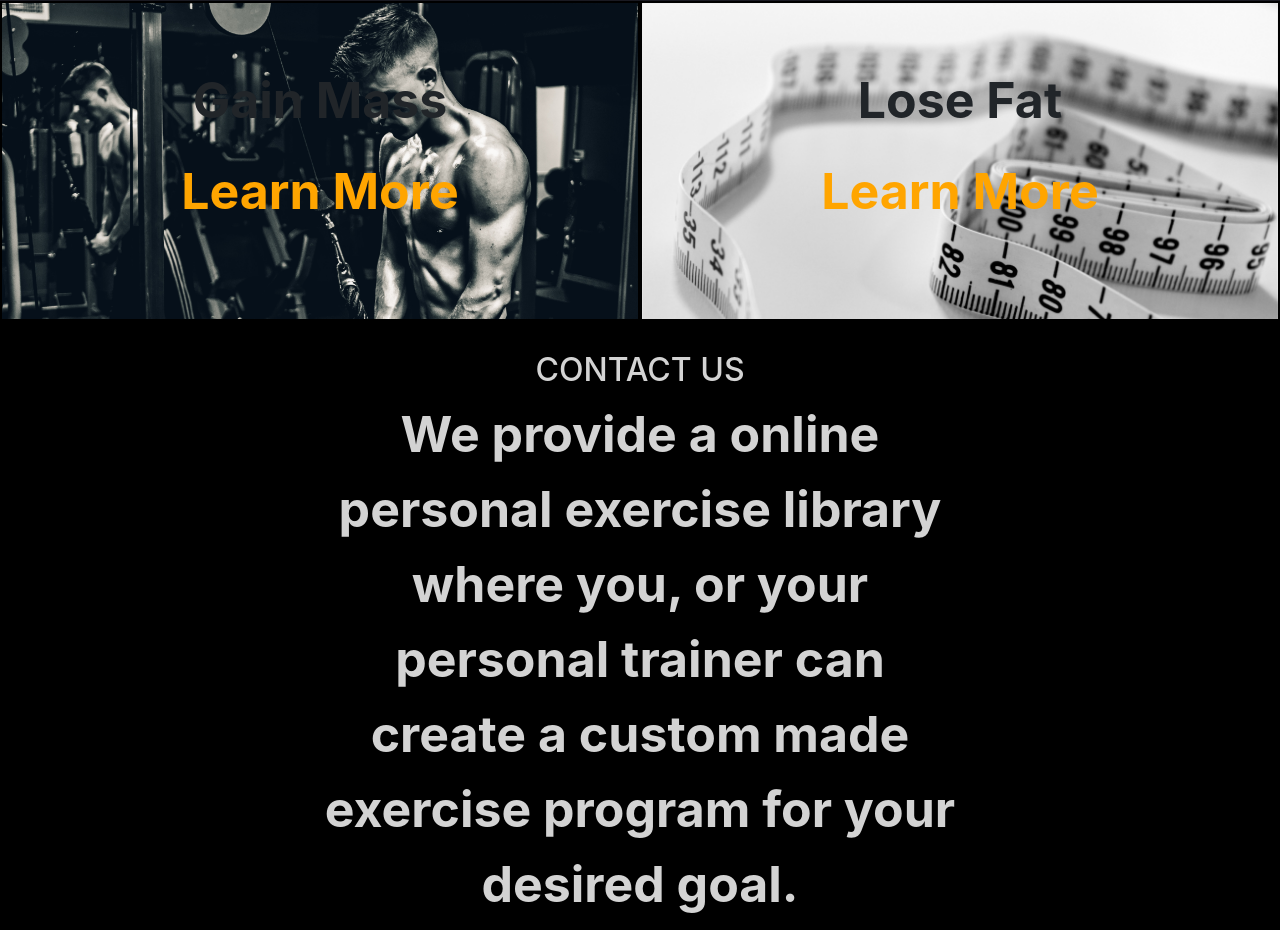
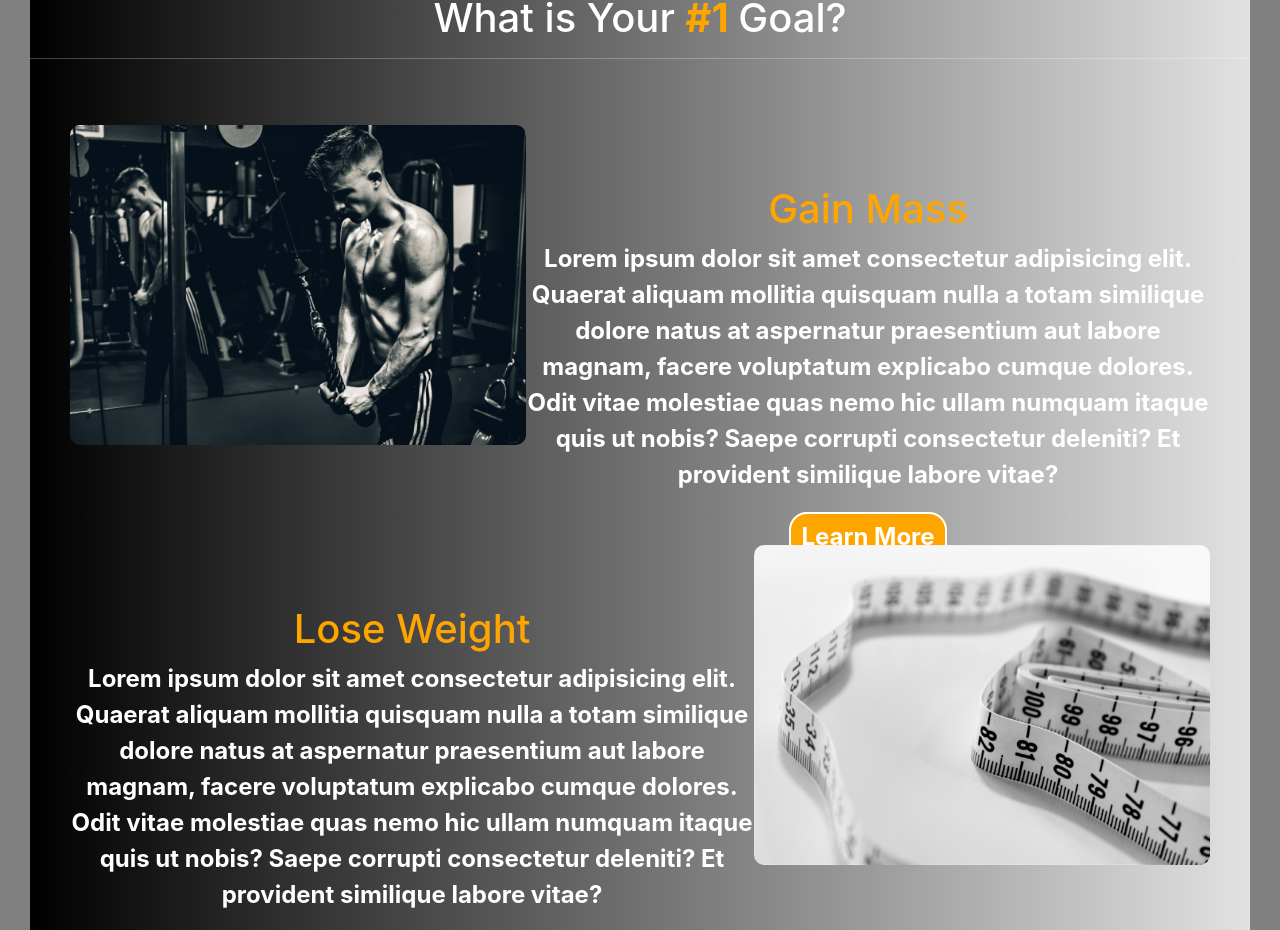
Before and after one commit to CanSudor95/fitness-website, a React (Create React App) app: page / in a window 1280 px wide. Shown: the part 754-1684 px from the top of the page. Built offline with nearby package versions, Linux system fonts and the light colour scheme; the HTML template or start-up script is replaced by a standard one.

Commit message:
Footer added and Home Page Edited

```diff
--- a/src/App.js
+++ b/src/App.js
@@ -1,25 +1,37 @@
 import "./App.css";
+import React, { useState } from "react";
 import NavBar from "./components/Navbar/NavBar";
 import { BrowserRouter, Routes, Route } from "react-router-dom";
 import Home from "./Pages/Home/Home";
 import Contact from "./Pages/Contact/Contact";
 import Exercises from "./Pages/Exercises/Exercises";
 import SingleExercise from "./Pages/Exercises/SingleExercise";
+import MyExercises from "./Pages/Exercises/MyExercises";
 import Login from "./Pages/Login/Login";
 import Error from "./Pages/Error";
+import Footer from "./components/Footer/Footer";
+
+import exercises from "./Data";
 
 function App() {
+  const [exerciseList, setExerciseList] = useState([]);
+  const { allExercises } = exercises;
   return (
     <BrowserRouter>
       <NavBar />
       <Routes>
         <Route path="/" element={<Home />} />
         <Route path="Contact" element={<Contact />} />
-        <Route path="Exercises" element={<Exercises />} />
+        <Route path="Exercises" element={<Exercises props={allExercises} />} />
         <Route path="/Exercises/:exerciseId" element={<SingleExercise />} />
+        <Route
+          path="MyExercises"
+          element={<MyExercises exerciseList={exerciseList} />}
+        />
         <Route path="Login" element={<Login />} />
         <Route path="*" element={<Error />} />
       </Routes>
+      <Footer />
     </BrowserRouter>
   );
 }
--- a/src/Pages/Exercises/Exercises.css
+++ b/src/Pages/Exercises/Exercises.css
@@ -2,8 +2,7 @@ section {
   /*   padding: 2rem 0; */
   width: 100%;
   height: 100%;
-  max-width: var(--max-width);
-  margin: 40px auto;
+  padding: 60px 30px;
   background-color: grey;
 }
 
@@ -37,4 +36,31 @@ section {
   display: flex;
   justify-content: center;
   align-items: center;
+  margin-left: 50px;
 }
+
+.fitnessHeader {
+  background-image: url(../../../public/CoachPicture.jpg);
+  background-size: cover;
+  background-position: 0px -150px;
+  background-repeat: no-repeat;
+  width: 100%;
+  height: 300px;
+  align-items: center;
+  margin: 10px 0;
+}
+
+.fitnessHeader .content1 {
+  width: 20%;
+  height: 100%;
+  text-align: center;
+  display: flex;
+  align-items: center;
+  justify-content: center;
+  color: rgb(255, 255, 255);
+  font-size: 30px;
+  padding-left: 50px;
+}
+.header .content1 b {
+  color: #d90c0c;
+}
--- /dev/null
+++ b/src/Pages/Exercises/MyExercises.css
@@ -0,0 +1,6 @@
+.container {
+  margin-top: 50px;
+}
+.warning {
+  background-color: red;
+}
--- a/src/Pages/Exercises/MyExercises.js
+++ b/src/Pages/Exercises/MyExercises.js
@@ -1,7 +1,17 @@
 import React from "react";
+import "./MyExercises.css";
 
-function MyExercises() {
-  return <div>MyExercises</div>;
+function MyExercises(exerciseList) {
+  console.log(exerciseList.exerciseList.length);
+
+  return (
+    <div className="container">
+      <h1>My Exercises</h1>
+      {exerciseList.exerciseList.length === 0 && (
+        <div>There isn't any Exercises yet. Please pick one. </div>
+      )}
+    </div>
+  );
 }
 
 export default MyExercises;
--- a/src/Pages/Exercises/SingleExercise.js
+++ b/src/Pages/Exercises/SingleExercise.js
@@ -7,7 +7,7 @@ function SingleExercise() {
   const { exerciseId } = useParams();
   const exercise = exercises.find((exercise) => exercise.id === exerciseId);
 
-  const { id, image, name, difficulty, bodyPart, description } = exercise;
+  const { image, name, difficulty, bodyPart, description } = exercise;
   return (
     <div className="container">
       <div className="title">
--- a/src/Pages/Home/Home.css
+++ b/src/Pages/Home/Home.css
@@ -31,7 +31,7 @@
   padding-left: 50px;
 }
 .header .content1 b {
-  color: #d90c0c;
+  color: orange;
 }
 
 .about {
@@ -55,13 +55,16 @@
 }
 
 .content2 {
-  background-color: rgb(26, 26, 34);
-  color: yellow;
+  padding: 2em 0;
+  background: linear-gradient(to right, #000000 0%, #ffffff 113%);
+  color: white;
+  font-size: 24px;
 }
 .options {
   display: flex;
   text-align: center;
   justify-content: center;
+  padding: 50px 40px;
 }
 .options .option1 {
   background-image: url(../../../public/GainMass.jpg);
@@ -70,7 +73,7 @@
   height: 40vh;
   width: 50%;
   border: 2px solid black;
-  padding-top: 60px;
+  padding: 60px;
 }
 .options .option2 {
   background-image: url(../../../public/LosingFat.jpg);
@@ -79,6 +82,29 @@
   height: 40vh;
   width: 50%;
   border: 2px solid black;
+  padding-top: 60px;
+}
+.options .Image1 {
+  background-image: url(../../../public/GainMass.jpg);
+  background-size: cover;
+  background-repeat: no-repeat;
+  border-radius: 10px;
+  height: 40vh;
+  width: 40%;
+  padding-top: 60px;
+}
+.options .Image2 {
+  background-image: url(../../../public/LosingFat.jpg);
+  background-size: cover;
+  background-repeat: no-repeat;
+  border-radius: 10px;
+  height: 40vh;
+  width: 40%;
+  padding-top: 60px;
+}
+.options .text {
+  height: 40vh;
+  width: 60%;
   padding-top: 60px;
 }
 
@@ -108,3 +134,19 @@ footer {
   color: orange;
   text-decoration: none;
 }
+
+.loginInactiveStyle {
+  font-size: 24px;
+  text-decoration: none;
+  padding: 8px 10px;
+  border: 2px solid white;
+  background-color: orange;
+  border-radius: 18px;
+  color: white;
+}
+
+.loginInactiveStyle:hover {
+  border: 1px solid orange;
+  background-color: gray;
+  color: orange;
+}
--- a/src/Pages/Home/Home.js
+++ b/src/Pages/Home/Home.js
@@ -15,7 +15,7 @@ function Home() {
             <NavLink
               to="Login"
               className={({ isActive }) =>
-                isActive ? "activeStyle" : "inactiveStyle"
+                isActive ? "activeStyle" : "loginInactiveStyle"
               }
             >
               Join Now
@@ -37,7 +37,59 @@ function Home() {
       </div> */}
 
       {/* Content 2 */}
-      <div className="content2">What is your #1 Goal?</div>
+      <div className="content2">
+        <h2 style={{ fontSize: "40px" }}>
+          What is Your <b style={{ color: "orange" }}>#1 </b>
+          Goal?
+          <hr />
+        </h2>
+        <div className="options">
+          <div className="Image1"></div>
+          <div className="text">
+            <h2 style={{ color: "orange", fontSize: "40px" }}>Gain Mass</h2>
+            <p style={{ paddingBottom: "10px" }}>
+              Lorem ipsum dolor sit amet consectetur adipisicing elit. Quaerat
+              aliquam mollitia quisquam nulla a totam similique dolore natus at
+              aspernatur praesentium aut labore magnam, facere voluptatum
+              explicabo cumque dolores. Odit vitae molestiae quas nemo hic ullam
+              numquam itaque quis ut nobis? Saepe corrupti consectetur deleniti?
+              Et provident similique labore vitae?
+            </p>
+            <NavLink
+              to="Exercises"
+              className={({ isActive }) =>
+                isActive ? "activeStyle" : "loginInactiveStyle"
+              }
+            >
+              Learn More
+            </NavLink>
+          </div>
+        </div>
+        <div className="options">
+          <div className="text">
+            <h2 style={{ color: "orange", fontSize: "40px" }}>Lose Weight</h2>
+            <p style={{ paddingBottom: "10px" }}>
+              Lorem ipsum dolor sit amet consectetur adipisicing elit. Quaerat
+              aliquam mollitia quisquam nulla a totam similique dolore natus at
+              aspernatur praesentium aut labore magnam, facere voluptatum
+              explicabo cumque dolores. Odit vitae molestiae quas nemo hic ullam
+              numquam itaque quis ut nobis? Saepe corrupti consectetur deleniti?
+              Et provident similique labore vitae?
+            </p>
+            <NavLink
+              to="Exercises"
+              className={({ isActive }) =>
+                isActive ? "activeStyle" : "loginInactiveStyle"
+              }
+            >
+              Learn More
+            </NavLink>
+          </div>
+          <div className="Image2"></div>{" "}
+        </div>
+
+        {/* NEW CONTENT */}
+      </div>
       <div className="options">
         <div className="option1">
           <p>Gain Mass </p>
@@ -83,8 +135,6 @@ function Home() {
         </div>
       </div>
       {/* Content 4 */}
-
-      <footer>Footer</footer>
     </section>
   );
 }
--- /dev/null
+++ b/src/components/Footer/Footer.css
@@ -0,0 +1,8 @@
+.main-footer {
+  position: relative;
+  bottom: 0;
+  padding-top: 1em;
+  width: 100%;
+  background-color: #555;
+  color: white;
+}
--- /dev/null
+++ b/src/components/Footer/Footer.js
@@ -0,0 +1,51 @@
+import React from "react";
+import "./Footer.css";
+import { Link } from "react-router-dom";
+
+function Footer() {
+  return (
+    <div className="main-footer">
+      <div className="container">
+        <div>
+          <h2>Footer</h2>
+          <hr />
+        </div>
+        <div className="row">
+          {/* Column1 */}
+          <div className="col">
+            <ul className="list-unstyled">
+              <li>123-45-67</li>
+              <li>Istanbul, Turkey</li>
+              <li>Atasehir Ataturk Street</li>
+            </ul>
+          </div>
+          {/* Column2 */}
+          <div className="col">
+            <ul className="list-unstyled">
+              <li></li>
+              <li>Istanbul, Turkey</li>
+              <li>Atasehir Ataturk Street</li>
+            </ul>
+          </div>
+          {/* Column3 */}
+          <div className="col">
+            <ul className="list-unstyled">
+              <li>123-45-67</li>
+              <li>Istanbul, Turkey</li>
+              <li>Atasehir Ataturk Street</li>
+            </ul>
+          </div>
+        </div>
+        <hr />
+        <div className="row">
+          <p className="col-sm">
+            &copy;{new Date().getFullYear()} SPORT TEAM INC. | All rights
+            reserved | Terms of Service | Privacy
+          </p>
+        </div>
+      </div>
+    </div>
+  );
+}
+
+export default Footer;
--- a/src/components/Navbar/Navbar.css
+++ b/src/components/Navbar/Navbar.css
@@ -19,7 +19,7 @@
   padding: 0 1rem;
   margin-bottom: 50px;
   text-align: center;
-  padding: 5px;
+  padding: 15px;
   border-bottom: 2px solid black;
 
   /*Make Navbar sticky*/
```
Also changed, not shown: src/Pages/Exercises/Exercises.js (+12 -4 lines).
